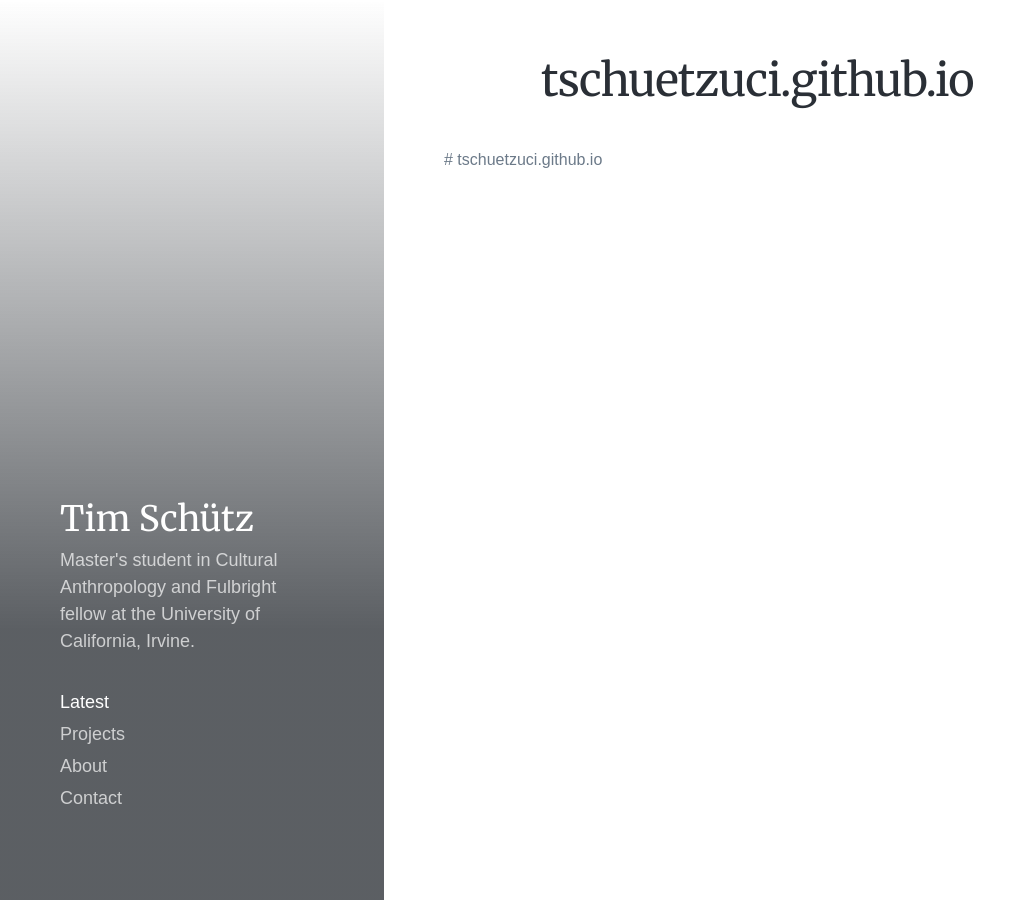
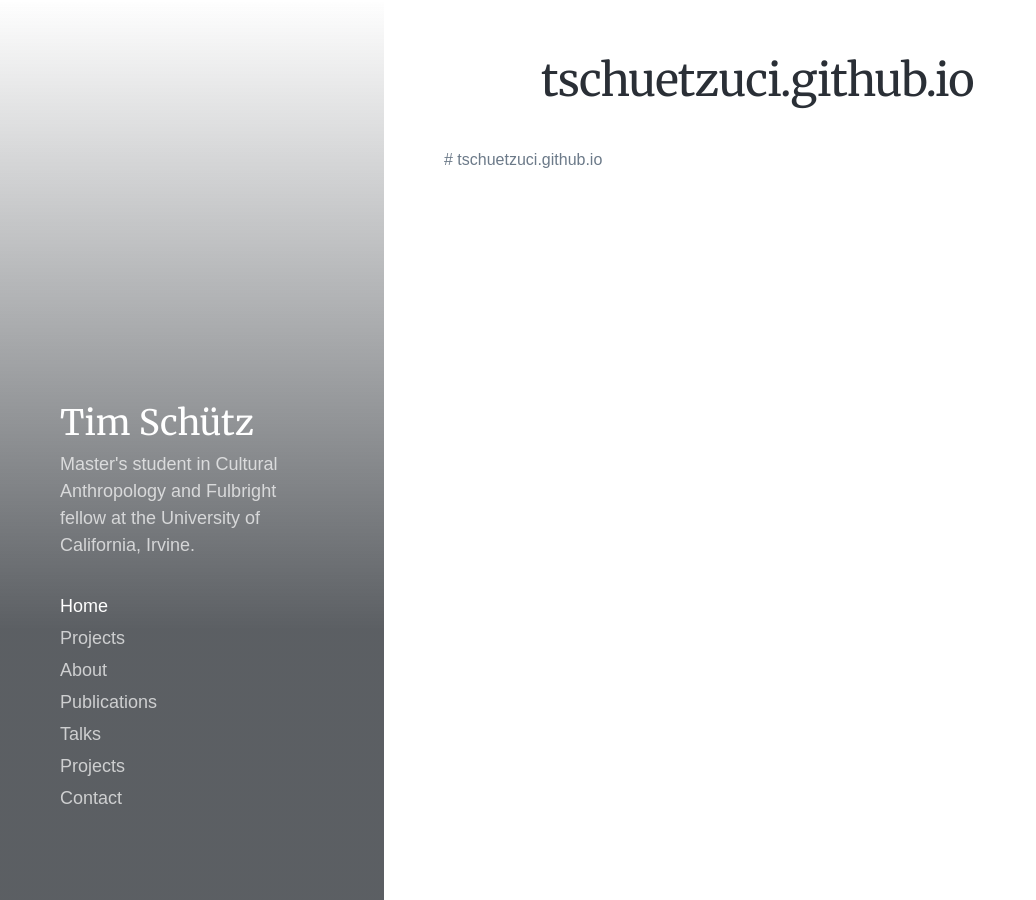
Before and after one commit to Tschuetzuci/tschuetzuci.github.io, a Jekyll site: the page built from README.md, in a window 1280 px wide and 900 px high. Shown: the whole window, without its empty margins (0-1036 px from the left). Built offline with Jekyll 4.4.1, drawn with Linux system fonts in a browser that asks for light colours; nearby versions of some CDN libraries; some web fonts are replaced; our own code applies the rules of GitHub Pages for plain Markdown files.

Commit message:
Update settings.yml

```diff
--- a/_data/settings.yml
+++ b/_data/settings.yml
@@ -10,12 +10,18 @@ header_settings:
 
 menu_settings:
   menu_items:
-    - title: 'Latest'
+    - title: 'Home'
       url: '/'
     - title: 'Projects'
       url: '/projects/'
     - title: 'About'
       url: '/about'
+    - title: 'Publications'
+      url: '/publications/'
+    - title: 'Talks'
+      url: '/presentations/'
+    - title: 'Projects'
+      url: '/projects/'
     - title: 'Contact'
       url: '/contact'
 
```
